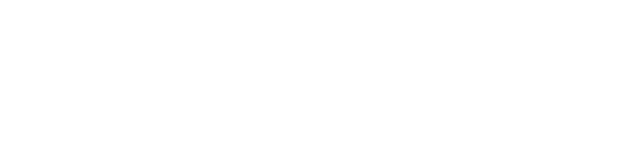
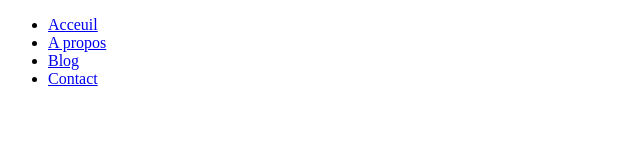
Before and after one commit to mikahoundjenoukon/mon_site, a plain HTML site: page index.html in a window 1280 px wide. Shown: the whole page, without its empty margins (0-640 px from the left). Drawn offline with Linux system fonts and the light colour scheme.

Commit message:
mise en place des liens dans le header

```diff
--- a/index.html
+++ b/index.html
@@ -9,7 +9,12 @@
 </head>
 <body>
     <header>
-
+        <ul>
+            <li><a href="#">Acceuil</a></li>
+            <li><a href="#">A propos</a></li>
+            <li><a href="#">Blog</a></li>
+            <li><a href="#">Contact</a></li>
+        </ul>
     </header>
 
     <main>
```
